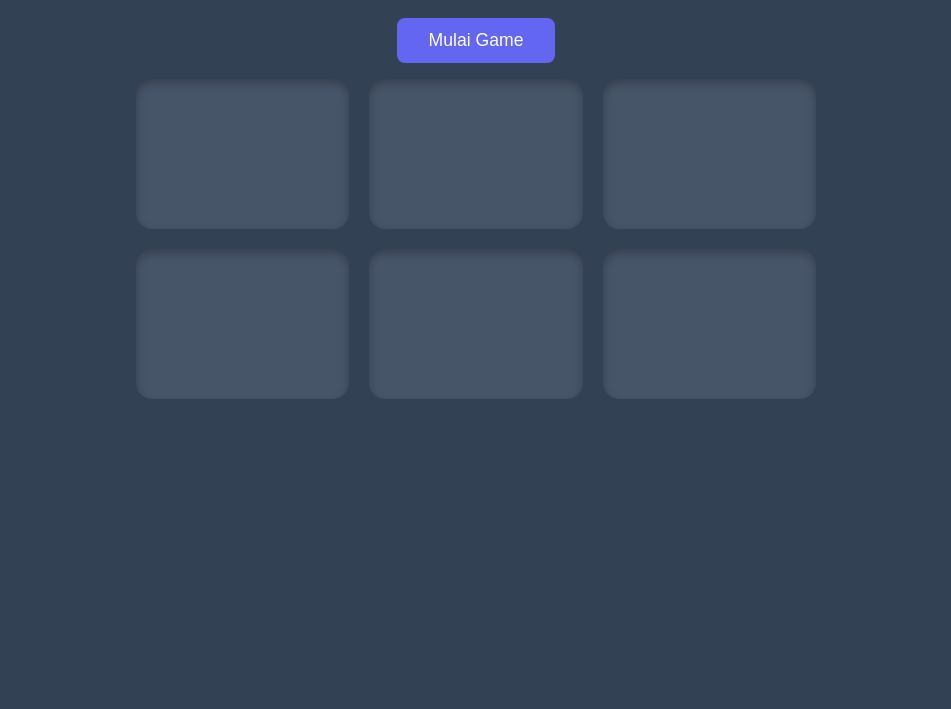
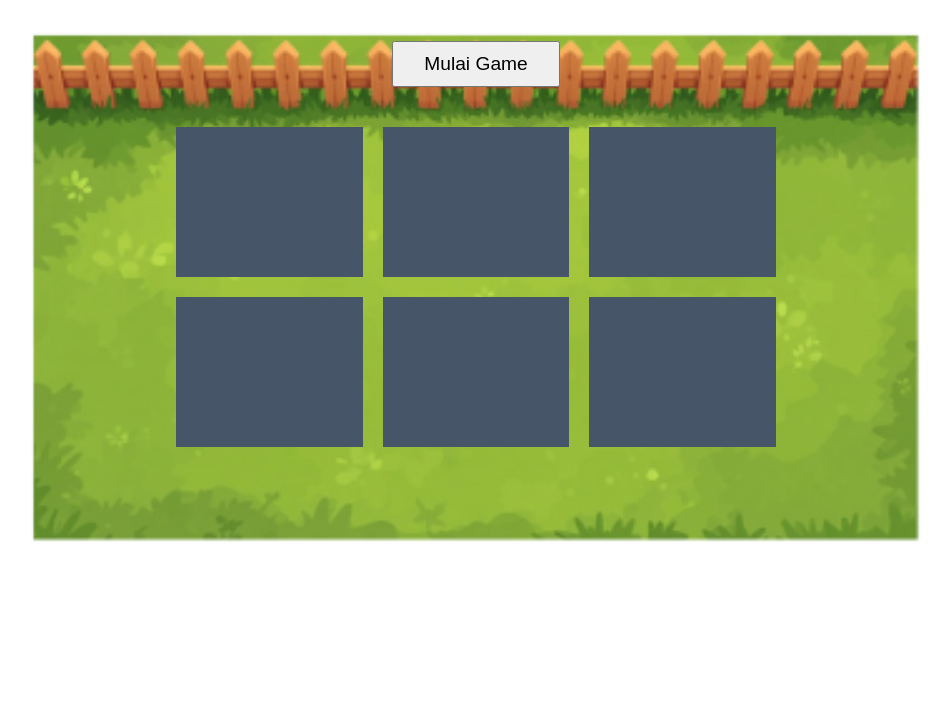
Before and after one commit to LubaidArfaCasillas/Kepruk-Tikus, a website: page index.html in a window 1280 px wide. Shown: the part 112-821 px from the top of the page, without its empty margins (164-1115 px from the left). After the commit the page ends 800 px from the top, so only its background shows below. Drawn offline with Linux system fonts and the light colour scheme.

Commit message:
manggil bg

```diff
--- a/style.css
+++ b/style.css
@@ -1,59 +1,39 @@
 body {
+  font-family: 'Segoe UI', Tahoma, Geneva, Verdana, sans-serif;
+  text-align: center;
+  background-image: url('assets/background.png');
+  background-size: cover;
+  background-position: center;
+  color: white;
   margin: 0;
   min-height: 100vh;
-  font-family: 'Segoe UI', Tahoma, Geneva, Verdana, sans-serif;
-  text-align: center;
-  background-color: #334155;
-  color: #ffffff;
-}
-
-.container {
-  padding: 24px;
 }
 
 .header {
-  padding-bottom: 16px;
+  padding: 20px;
 }
 
 .stats {
   display: flex;
   justify-content: center;
-  flex-wrap: wrap;
-  gap: 18px;
+  gap: 30px;
+  font-size: 1.2rem;
   margin-bottom: 20px;
-  font-size: 1.1rem;
-  font-weight: 700;
+  font-weight: bold;
 }
 
 button {
-  padding: 12px 32px;
-  font-size: 1.1rem;
-  border: none;
-  border-radius: 8px;
-  background-color: #6366f1;
-  color: #ffffff;
+  padding: 10px 30px;
+  font-size: 1.2rem;
   cursor: pointer;
-  transition: transform 0.2s ease, background-color 0.2s ease;
-}
-
-button:hover,
-button:focus {
-  background-color: #818cf8;
-  transform: translateY(-1px);
-}
-
-button:disabled {
-  opacity: 0.6;
-  cursor: not-allowed;
-  transform: none;
 }
 
 .game-board {
   display: grid;
-  grid-template-columns: repeat(3, minmax(120px, 1fr));
+  grid-template-columns: repeat(3, 1fr);
   gap: 20px;
-  max-width: 680px;
-  margin: 0 auto;
+  width: 600px;
+  margin: 20px auto;
 }
 
 .hole {
@@ -61,33 +41,19 @@ button:disabled {
   height: 150px;
   position: relative;
   overflow: hidden;
-  border-radius: 16px;
-  box-shadow: inset 0 4px 10px rgba(0, 0, 0, 0.25);
 }
 
 .mole {
-  position: absolute;
-  left: 10%;
-  top: 100%;
+  background-color: #a855f7;
   width: 80%;
   height: 100%;
   margin: 0 auto;
-  background-color: #a855f7;
-  border-radius: 16px;
+  position: absolute;
+  top: 100%;
+  left: 10%;
   transition: top 0.3s ease;
 }
 
 .mole.up {
   top: 10%;
 }
-
-@media (max-width: 640px) {
-  .stats {
-    gap: 12px;
-    font-size: 1rem;
-  }
-
-  .game-board {
-    grid-template-columns: repeat(2, minmax(120px, 1fr));
-  }
-}
```
